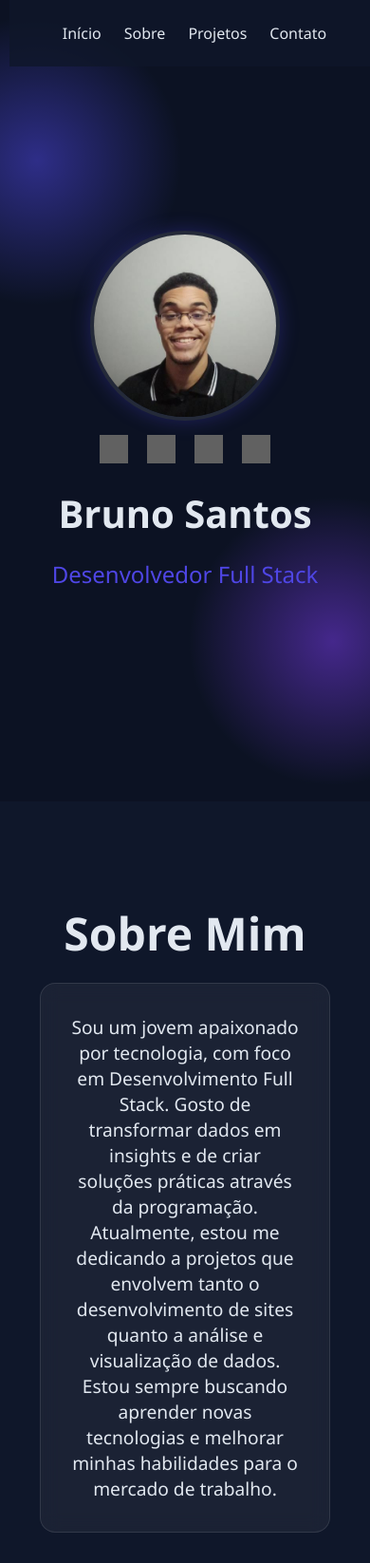
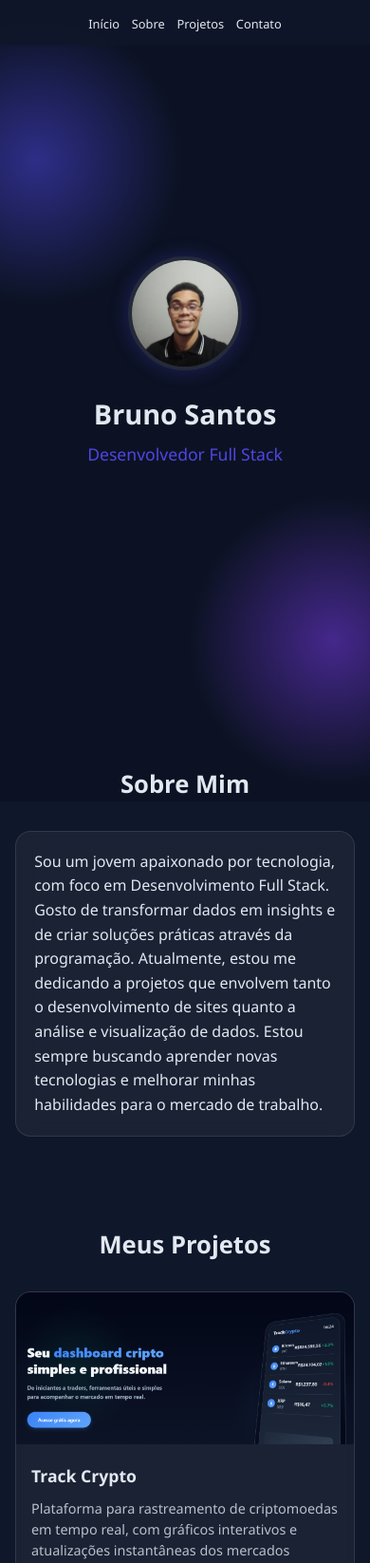
Before and after one commit to devbrunoss/portfolio, a plain HTML site: page index.html in a window 390 px wide. Shown: the top 1646 px of the page at 95% size. Drawn offline with Linux system fonts and the light colour scheme; grey boxes are pictures that could not be loaded.

Commit message:
Add files via upload

```diff
--- a/index.html
+++ b/index.html
@@ -34,30 +34,6 @@
     <main id="inicio" class="cabecalho">
         <img src="img/ft-perfil.jpg"
             alt="Foto de Bruno Santos" class="foto-perfil" loading="lazy">
-
-
-<div class="social-icons">
-<a href="https://github.com/devbrunoss" target="_blank">
-    <img src="https://cdn-icons-png.flaticon.com/128/6424/6424084.png" alt="GitHub" width="30">
-  </a>
-  <a href="https://www.linkedin.com/in/brunosantossdev" target="_blank">
-    <img src="https://cdn-icons-png.flaticon.com/128/6422/6422202.png" alt="LinkedIn" width="30">
-  </a>
-  <a href="https://www.instagram.com/bnrsantoss_" target="_blank">
-    <img src="https://cdn-icons-png.flaticon.com/128/6422/6422200.png" alt="Instagram" width="30">
-  </a>
-  <a href="mailto:brunosantoss.dev@gmail.com">
-    <img src="https://iconmonstr.com/wp-content/releases/preview/2018/96/iconmonstr-gmail-1.png" alt="Gmail" width="30">
-  </a>
-
-
-
-
-
-
-
-
-</div>
 
 
 
--- a/styles.css
+++ b/styles.css
@@ -8,7 +8,6 @@
 html {
     scroll-behavior: smooth;
 }
-
 
 :root {
     --primaria: #4f46e5;
@@ -22,22 +21,25 @@ html {
 body {
     background-color: var(--escuro);
     color: var(--claro);
+    overflow-x: hidden;
 }
 
 .navegacao {
     position: fixed;
     top: 0;
-    background: rgba(15, 23, 42, 0.8);
+    background: rgba(15, 23, 42, 0.95);
     width: 100%;
     z-index: 100;
-    padding: 1.5rem;
+    padding: 1rem;
+    backdrop-filter: blur(10px);
 }
 
 .menu {
     display: flex;
     justify-content: center;
     list-style: none;
-    gap: 3rem;
+    gap: 2rem;
+    flex-wrap: wrap;
 }
 
 .menu-link {
@@ -46,6 +48,7 @@ body {
     font-weight: 500;
     position: relative;
     padding: 0.5rem 0;
+    font-size: 0.9rem;
 }
 
 .menu-link::after {
@@ -69,62 +72,67 @@ body {
     justify-content: center;
     align-items: center;
     flex-direction: column;
+    padding: 2rem;
+    text-align: center;
 }
 
 .foto-perfil {
-    width: 200px;
-    height: 200px;
+    width: 150px;
+    height: 150px;
     object-fit: cover;
     box-shadow: 0 0 20px rgba(79, 70, 229, 0.3);
     border-radius: 50%;
     border: 4px solid var(--vidro);
+    margin-bottom: 1rem;
 }
 
 .social-icons {
     display: flex;
     justify-content: center;
-    gap: 20px; /* aumenta o espaçamento entre os ícones */
-    margin-top: 15px;
+    gap: 15px;
+    margin: 1.5rem 0;
+    flex-wrap: wrap;
 }
 
 .social-icons a img {
-    width: 30px;
-    height: 30px;
-    filter: invert(1); /* deixa o ícone branco */
+    width: 28px;
+    height: 28px;
+    filter: invert(1);
     transition: transform 0.3s, filter 0.3s;
 }
 
 .social-icons a img:hover {
     transform: scale(1.2);
-    filter: invert(1) brightness(1.5); /* clareia ainda mais no hover */
+    filter: invert(1) brightness(1.5);
 }
 
-
 h1 {
-    font-size: 3.5rem;
+    font-size: 2.5rem;
     font-weight: bold;
-    margin: 20px;
+    margin: 1rem 0;
+    line-height: 1.2;
 }
 
 .cabecalho-sub-titulo {
     color: var(--primaria);
-    font-size: 2rem;
+    font-size: 1.5rem;
+    font-weight: 500;
 }
 
 .sobre {
-    padding: 6rem 2rem;
+    padding: 4rem 1rem;
 }
 
 .sobre-titulo {
-    font-size: 3rem;
+    font-size: 2.2rem;
     color: var(--claro);
     text-align: center;
-    margin-bottom: 20px;
+    margin-bottom: 2rem;
 }
 
 .sobre-caixa {
-    padding: 2rem;
-    max-width: 800rem;
+    padding: 1.5rem;
+    max-width: 800px;
     margin: 0 auto;
     border-radius: 16px;
     border: 1px solid var(--vidro);
@@ -134,11 +142,12 @@ h1 {
 
 .sobre-paragrafo {
     text-align: center;
-    font-size: 1.2rem;
+    font-size: 1.1rem;
+    line-height: 1.6;
 }
 
 .projetos {
-    padding: 6rem 2rem;
+    padding: 4rem 1rem;
 }
 
 .projetos a {
@@ -146,11 +155,16 @@ h1 {
     color: inherit;
 }
 
+.projetos-titulo {
+    text-align: center;
+    font-size: 2.2rem;
+    margin-bottom: 2.5rem;
+}
 
 .projetos-caixa {
     display: grid;
-    grid-template-columns: repeat(auto-fit, minmax(300px, 1fr));
-    gap: 2rem;
+    grid-template-columns: repeat(auto-fit, minmax(280px, 1fr));
+    gap: 1.5rem;
     max-width: 1200px;
     margin: 0 auto;
 }
@@ -161,57 +175,53 @@ h1 {
     backdrop-filter: blur(5px);
     border: 1px solid var(--vidro);
     overflow: hidden;
-    transition: all 0.5s ease;
+    transition: all 0.3s ease;
     cursor: pointer;
-}
-
-.projetos-titulo {
-    text-align: center;
-    font-size: 2.5rem;
-    margin-bottom: 50px;
 }
 
 .projetos-card:hover {
     box-shadow: 0 10px 20px rgba(79, 70, 229, 0.2);
-    transform: translateY(-10px) scale(1.03);
+    transform: translateY(-5px);
 }
 
-.projetos-imagem {
-    height: 200px;
+.projetos-image {
+    height: 180px;
     width: 100%;
     object-fit: cover;
 }
 
 .caixa-textos-projeto {
-    padding: 1.5rem;
+    padding: 1.2rem;
+}
+
+.info-projetos {
+    margin-bottom: 0.8rem;
+    font-size: 1.2rem;
 }
 
 .paragrafo-projetos {
     color: rgba(226, 232, 240, 0.8);
-    line-height: 1.25rem;
-}
-
-.info-projetos {
-    margin-bottom: 5px;
+    line-height: 1.5;
+    font-size: 0.95rem;
 }
 
 .contatos {
-    padding: 6rem 2rem;
+    padding: 4rem 1rem;
 }
 
 .contatos-titulo {
     text-align: center;
-    font-size: 2.5rem;
-    margin-bottom: 50px;
+    font-size: 2.2rem;
+    margin-bottom: 2.5rem;
 }
 
 .formulario-contato {
-    max-width: 600px;
+    max-width: 500px;
     margin: 0 auto;
     background: rgba(255, 255, 255, 0.05);
     border-radius: 16px;
     backdrop-filter: blur(5px);
-    padding: 2rem;
+    padding: 1.5rem;
     border: 1px solid var(--vidro);
 }
 
@@ -223,6 +233,7 @@ h1 {
     color: var(--claro);
     border: 1px solid var(--vidro);
     outline: none;
+    font-size: 1rem;
 }
 
 .campo-form:focus {
@@ -230,8 +241,12 @@ h1 {
     box-shadow: 0 0 10px rgba(79, 70, 229, 0.3);
 }
 
+.campo-form::placeholder {
+    color: rgba(226, 232, 240, 0.6);
+}
+
 .grupo-form {
-    margin-bottom: 1.5rem;
+    margin-bottom: 1.2rem;
 }
 
 .botao-form {
@@ -243,11 +258,12 @@ h1 {
     cursor: pointer;
     font-weight: bold;
     width: 100%;
-    transition: all 0.5s ease;
+    transition: all 0.3s ease;
+    font-size: 1rem;
 }
 
 .botao-form:hover {
-    transform: translateY(-4px);
+    transform: translateY(-2px);
     box-shadow: 0 5px 15px rgba(79, 70, 229, 0.4);
 }
 
@@ -265,14 +281,6 @@ h1 {
     var(--maisEscuro);
 }
 
-@media (max-width: 760px) {
-    body {
-        padding: 10px;
-    }
-}
-
-/* Adicionar estas regras */
-
 /* Melhorar acessibilidade do foco */
 .menu-link:focus,
 .botao-form:focus,
@@ -281,48 +289,145 @@ h1 {
     outline-offset: 2px;
 }
 
-/* Melhorar responsividade do menu */
+/* Media Queries para Mobile */
 @media (max-width: 768px) {
+    .navegacao {
+        padding: 0.8rem;
+    }
+
     .menu {
-        gap: 1.5rem;
-        flex-wrap: wrap;
+        gap: 1rem;
+    }
+
+    .menu-link {
+        font-size: 0.85rem;
+        padding: 0.3rem 0;
+    }
+
+    .cabecalho {
+        padding: 1rem;
+        min-height: 90vh;
+    }
+
+    .foto-perfil {
+        width: 120px;
+        height: 120px;
     }
 
     h1 {
-        font-size: 2.5rem;
-        text-align: center;
+        font-size: 2rem;
+        margin: 0.8rem 0;
     }
 
     .cabecalho-sub-titulo {
-        font-size: 1.5rem;
-        text-align: center;
+        font-size: 1.2rem;
+    }
+
+    .social-icons {
+        gap: 12px;
+        margin: 1rem 0;
+    }
+
+    .social-icons a img {
+        width: 24px;
+        height: 24px;
+    }
+
+    .sobre {
+        padding: 3rem 1rem;
+    }
+
+    .sobre-titulo {
+        font-size: 1.8rem;
+    }
+
+    .sobre-caixa {
+        padding: 1.2rem;
+    }
+
+    .sobre-paragrafo {
+        font-size: 1rem;
+        text-align: left;
+    }
+
+    .projetos {
+        padding: 3rem 1rem;
+    }
+
+    .projetos-titulo {
+        font-size: 1.8rem;
+        margin-bottom: 2rem;
+    }
+
+    .projetos-caixa {
+        grid-template-columns: 1fr;
+        gap: 1.2rem;
+    }
+
+    .projetos-image {
+        height: 160px;
+    }
+
+    .caixa-textos-projeto {
+        padding: 1rem;
+    }
+
+    .info-projetos {
+        font-size: 1.1rem;
+    }
+
+    .paragrafo-projetos {
+        font-size: 0.9rem;
+    }
+
+    .contatos {
+        padding: 3rem 1rem;
+    }
+
+    .contatos-titulo {
+        font-size: 1.8rem;
+        margin-bottom: 2rem;
+    }
+
+    .formulario-contato {
+        padding: 1.2rem;
+    }
+
+    .campo-form {
+        padding: 0.8rem;
+        font-size: 0.95rem;
+    }
+
+    .botao-form {
+        padding: 0.8rem 1.5rem;
+        font-size: 0.95rem;
     }
 }
 
-/* Corrigir a classe da imagem dos projetos */
-.projetos-image { /* estava .projetos-imagem no CSS mas .projetos-image no HTML */
-    height: 200px;
-    width: 100%;
-    object-fit: cover;
+@media (max-width: 480px) {
+    .menu {
+        gap: 0.8rem;
     }
 
-/* Adicionar smooth scroll para todos os elementos */
-html {
-    scroll-behavior: smooth;
+    .menu-link {
+        font-size: 0.8rem;
     }
 
-/* Melhorar o hover dos cards */
-.projetos-card {
-    transition: transform 0.3s ease, box-shadow 0.3s ease;
+    h1 {
+        font-size: 1.8rem;
     }
 
-.projetos-card:hover {
-    transform: translateY(-5px);
-    box-shadow: 0 10px 25px rgba(79, 70, 229, 0.3);
+    .cabecalho-sub-titulo {
+        font-size: 1.1rem;
     }
 
-/* Ajustar o sobre-caixa */
-.sobre-caixa {
-    max-width: 800px; /* estava 800rem */
-    margin: 0 auto;
+    .sobre-titulo,
+    .projetos-titulo,
+    .contatos-titulo {
+        font-size: 1.6rem;
     }
+
+    .projetos-caixa {
+        grid-template-columns: 1fr;
+    }
+}
```
Lines whose indentation alone changed are shown as unchanged.
